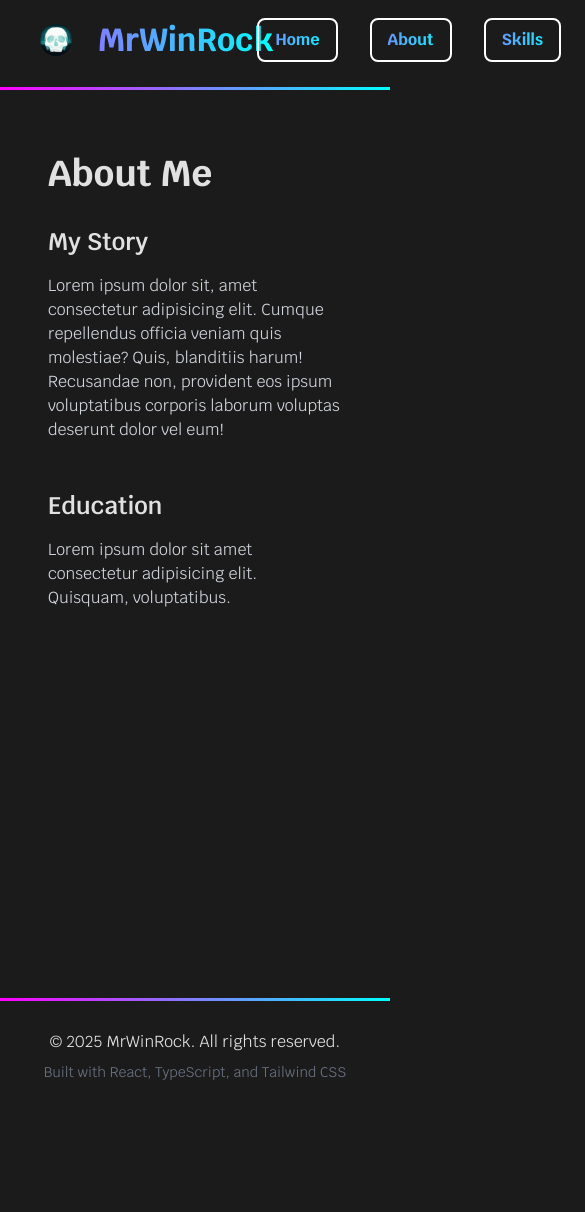
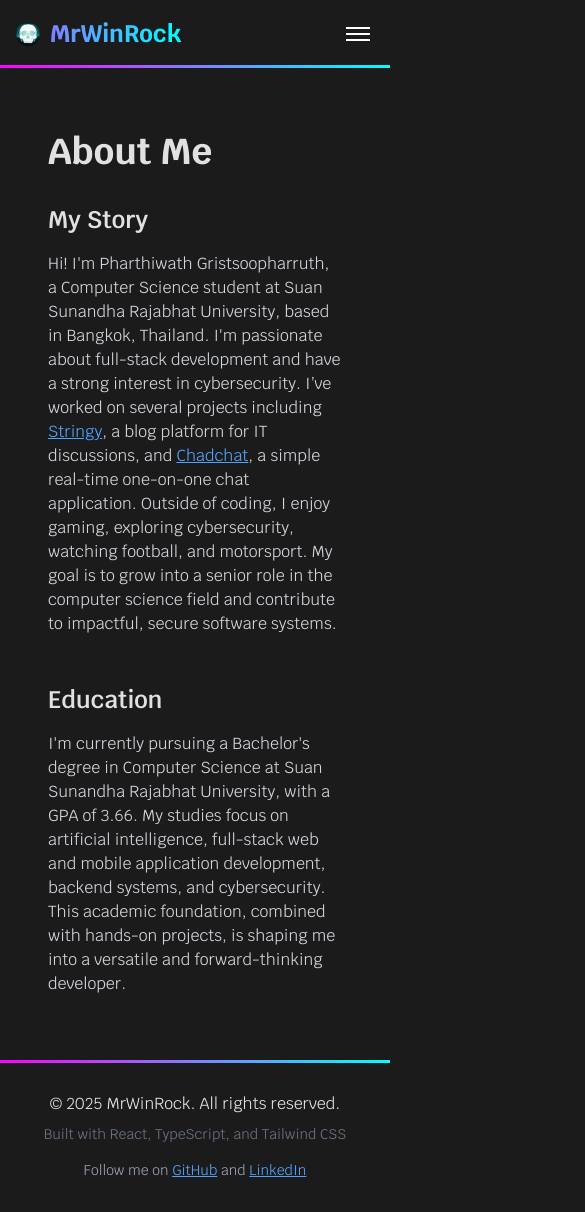
Before and after one commit to MrWinRock/MrWinRock, a React (Vite) app: page /about in a window 390 px wide. Shown: the top 1212 px of the page, 585 px wide, since content can reach past the window. Before the commit the page ends 1098 px from the top, so only its background shows below. Built offline with nearby package versions, Linux system fonts and the light colour scheme.

Commit message:
update: responsive navbar, about page

```diff
--- a/src/components/Construction.tsx
+++ b/src/components/Construction.tsx
@@ -2,7 +2,7 @@ import { motion } from "motion/react";
 
 const Construction = () => {
     return (
-        <div className="">
+        <div className="flex flex-col">
             <motion.h1
                 className="text-3xl sm:text-4xl md:text-5xl lg:text-6xl font-bold mb-4 sm:mb-6 lg:mb-8"
                 initial={{ opacity: 0, y: -50 }}
--- a/src/components/Footer.tsx
+++ b/src/components/Footer.tsx
@@ -8,6 +8,20 @@ const Footer = () => {
                     Built with React, TypeScript, and Tailwind CSS
                 </p>
             </div>
+            <div className="">
+                <div className="container mx-auto text-center py-4">
+                    <p className="text-gray-400 text-sm">
+                        Follow me on{" "}
+                        <a href="https://github.com/MrWinRock" className="text-blue-400 underline" target="_blank" rel="noopener noreferrer">
+                            GitHub
+                        </a>{" "}
+                        and{" "}
+                        <a href="https://www.linkedin.com/in/pharthiwath-gristsoopharruth-232301240/" className="text-blue-400 underline" target="_blank" rel="noopener noreferrer">
+                            LinkedIn
+                        </a>
+                    </p>
+                </div>
+            </div>
         </footer>
     );
 };
--- a/src/components/Navbar.tsx
+++ b/src/components/Navbar.tsx
@@ -1,24 +1,59 @@
 import { Link } from 'react-router-dom';
+import { useState } from 'react';
 import logo from '../assets/logo.jpg';
 
 const Navbar = () => {
+    const [isMenuOpen, setIsMenuOpen] = useState(false);
+
+    const toggleMenu = () => {
+        setIsMenuOpen(!isMenuOpen);
+    };
+
+    const closeMenu = () => {
+        setIsMenuOpen(false);
+    };
 
     return (
-        <nav className="navbar">
+        <nav className="navbar xl:px-4 ">
             <div className='flex max-w-[1200px] mx-auto items-center justify-between p-4'>
-                <div className="flex flex-row items-center justify-center gap-4">
-                    <img src={logo} alt="Logo" />
-                    <Link to="/" className="navbar-title text-[2rem] font-[900] text-white">
-                        MrWinRock
+                <div className="flex flex-row items-center justify-center gap-1 xl:gap-4">
+                    <Link to="/" className="flex flex-row text-[1.5rem] xl:text-[2rem] font-[900] items-center">
+                        <img src={logo} alt="Logo" />
+                        <span className='navbar-title'>MrWinRock</span>
                     </Link>
                 </div>
-                <div className=" flex gap-6 items-center">
+
+                {/* Desktop Menu */}
+                <div className="hidden lg:flex lg:gap-4 xl:gap-6 items-center">
                     <Link to="/" className="p-button">Home</Link>
                     <Link to="/about" className="p-button">About</Link>
                     <Link to="/skills" className="p-button">Skills</Link>
                     <Link to="/projects" className="p-button">Projects</Link>
-                    <Link to="/experience" className="p-button">Experience</Link>
-                    <Link to="/contact" className="p-button">Contact</Link>
+                    {/* <Link to="/experience" className="p-button">Experience</Link> */}
+                    {/* <Link to="/contact" className="p-button">Contact</Link> */}
+                </div>
+
+                {/* Mobile Menu Button */}
+                <button
+                    className="lg:hidden flex flex-col justify-center items-center w-8 h-8 space-y-1 cursor-pointer"
+                    onClick={toggleMenu}
+                    aria-label="Toggle menu"
+                >
+                    <span className={`block w-6 h-0.5 bg-white transition-all duration-300 ${isMenuOpen ? 'rotate-45 translate-y-1.5' : ''}`}></span>
+                    <span className={`block w-6 h-0.5 bg-white transition-all duration-300 ${isMenuOpen ? 'opacity-0' : ''}`}></span>
+                    <span className={`block w-6 h-0.5 bg-white transition-all duration-300 ${isMenuOpen ? '-rotate-45 -translate-y-1.5' : ''}`}></span>
+                </button>
+            </div>
+
+            {/* Mobile Menu */}
+            <div className={`lg:hidden transition-all duration-300 ease-in-out ${isMenuOpen ? 'max-h-screen opacity-100' : 'max-h-0 opacity-0 overflow-hidden'}`}>
+                <div className="flex flex-col gap-4 p-4 width-full">
+                    <Link to="/" className="p-button text-center" onClick={closeMenu}>Home</Link>
+                    <Link to="/about" className="p-button text-center" onClick={closeMenu}>About</Link>
+                    <Link to="/skills" className="p-button text-center" onClick={closeMenu}>Skills</Link>
+                    <Link to="/projects" className="p-button text-center" onClick={closeMenu}>Projects</Link>
+                    {/* <Link to="/experience" className="p-button text-center" onClick={closeMenu}>Experience</Link> */}
+                    {/* <Link to="/contact" className="p-button text-center" onClick={closeMenu}>Contact</Link> */}
                 </div>
             </div>
         </nav>
--- a/src/components/pages/about/About.tsx
+++ b/src/components/pages/about/About.tsx
@@ -1,3 +1,5 @@
+import { motion } from "framer-motion";
+
 const About = () => {
     return (
         <div className="min-h-screen p-8">
@@ -5,16 +7,36 @@ const About = () => {
                 <h1 className="text-4xl font-bold mb-8">About Me</h1>
                 <div className="grid md:grid-cols-2 gap-8">
                     <div>
-                        <h2 className="text-2xl font-semibold mb-4">My Story</h2>
-                        <p className="text-gray-300 mb-4">
-                            Lorem ipsum dolor sit, amet consectetur adipisicing elit. Cumque repellendus officia veniam quis molestiae? Quis, blanditiis harum! Recusandae non, provident eos ipsum voluptatibus corporis laborum voluptas deserunt dolor vel eum!
-                        </p>
+                        <motion.h2 className="text-2xl font-semibold mb-4"
+                            initial={{ opacity: 0, y: -20 }}
+                            animate={{ opacity: 1, y: 0 }}
+                            transition={{ duration: 0.5 }}>My Story</motion.h2>
+                        <motion.p className="text-gray-300 mb-4"
+                            initial={{ opacity: 0, y: -20 }}
+                            animate={{ opacity: 1, y: 0 }}
+                            transition={{ duration: 0.5 }}>
+                            Hi! I'm Pharthiwath Gristsoopharruth, a Computer Science student at Suan Sunandha Rajabhat University, based in Bangkok, Thailand.
+                            I'm passionate about full-stack development and have a strong interest in cybersecurity.
+                            I’ve worked on several projects including <a href="https://github.com/MrWinRock/stringy" className="text-blue-400 underline" target="_blank" rel="noopener noreferrer">Stringy</a>,
+                            a blog platform for IT discussions, and <a href="https://github.com/MrWinRock/chadchat" className="text-blue-400 underline" target="_blank" rel="noopener noreferrer">Chadchat</a>,
+                            a simple real-time one-on-one chat application.
+                            Outside of coding, I enjoy gaming, exploring cybersecurity, watching football, and motorsport.
+                            My goal is to grow into a senior role in the computer science field and contribute to impactful, secure software systems.
+                        </motion.p>
                     </div>
                     <div>
-                        <h2 className="text-2xl font-semibold mb-4">Education</h2>
-                        <p className="text-gray-300">
-                            Lorem ipsum dolor sit amet consectetur adipisicing elit. Quisquam, voluptatibus.
-                        </p>
+                        <motion.h2 className="text-2xl font-semibold mb-4"
+                            initial={{ opacity: 0, y: -20 }}
+                            animate={{ opacity: 1, y: 0 }}
+                            transition={{ duration: 0.5 }}>Education</motion.h2>
+                        <motion.p className="text-gray-300"
+                            initial={{ opacity: 0, y: -20 }}
+                            animate={{ opacity: 1, y: 0 }}
+                            transition={{ duration: 0.5 }}>
+                            I'm currently pursuing a Bachelor's degree in Computer Science at Suan Sunandha Rajabhat University, with a GPA of 3.66.
+                            My studies focus on artificial intelligence, full-stack web and mobile application development, backend systems, and cybersecurity.
+                            This academic foundation, combined with hands-on projects, is shaping me into a versatile and forward-thinking developer.
+                        </motion.p>
                     </div>
                 </div>
             </div>
--- a/src/index.css
+++ b/src/index.css
@@ -56,9 +56,9 @@ html {
 
 .navbar {
   position: relative;
-  padding-bottom: 10px;
+  /* padding-bottom: 10px;
   padding-left: 40px;
-  padding-right: 40px;
+  padding-right: 40px; */
 }
 
 .navbar::after {
@@ -79,6 +79,14 @@ html {
   margin-right: 10px;
 }
 
+@media screen and (max-width: 1024px) {
+  .navbar img {
+    width: 24px;
+    height: 24px;
+  }
+
+}
+
 .navbar-title {
   text-decoration: none;
   background: linear-gradient(to right, #FF00FF, #00FFFF);
@@ -95,25 +103,6 @@ html {
   background-position: 0% 0;
 }
 
-.navbar .p-button+.p-button {
-  margin-left: 0.5rem;
-}
-
-/* @media (max-width: 960px) {
-  .navbar {
-    padding-left: 20px;
-    padding-right: 20px;
-  }
-
-  .navbar-title {
-    font-size: 1.5rem;
-  }
-
-  .navbar img {
-    width: 24px;
-    height: 24px;
-  }
-} */
 
 /* Footer Styles */
 
```
Also changed, not shown: 1 other file (tests, documents, lock files or other folders).
